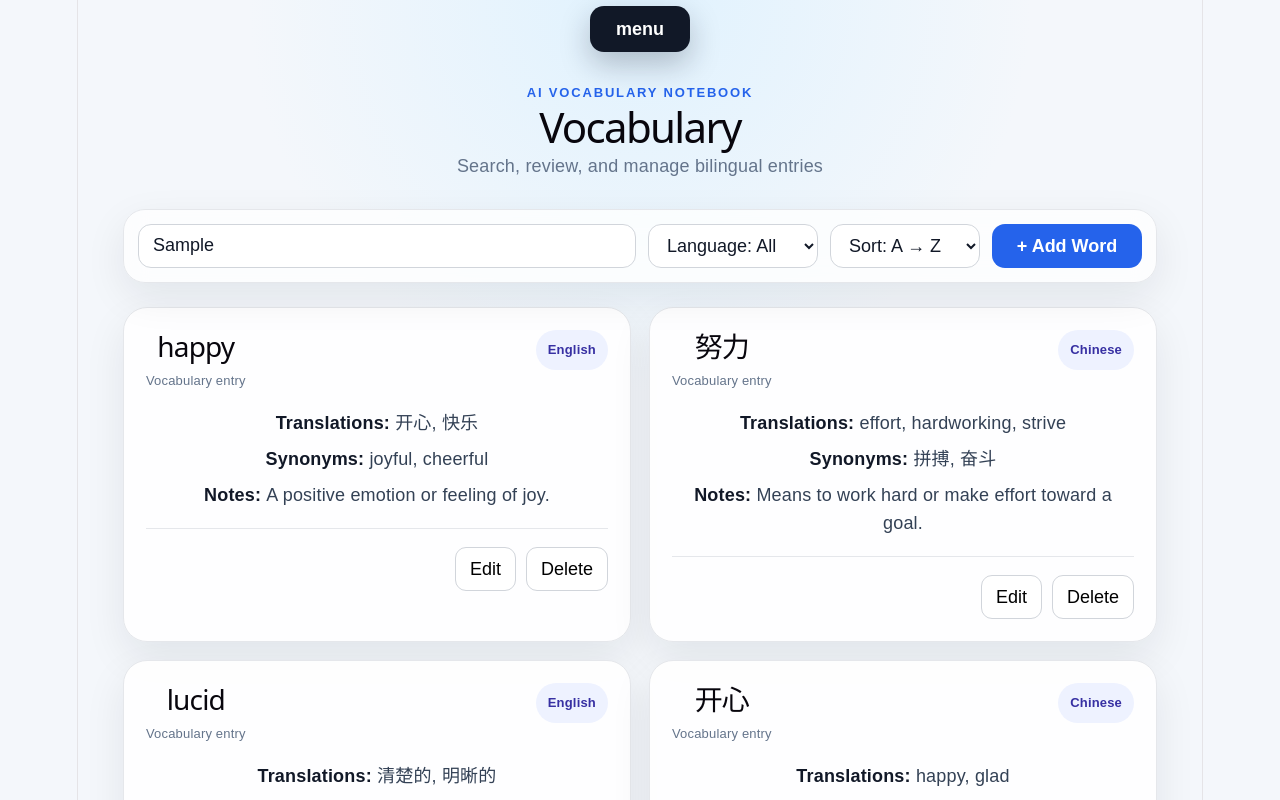
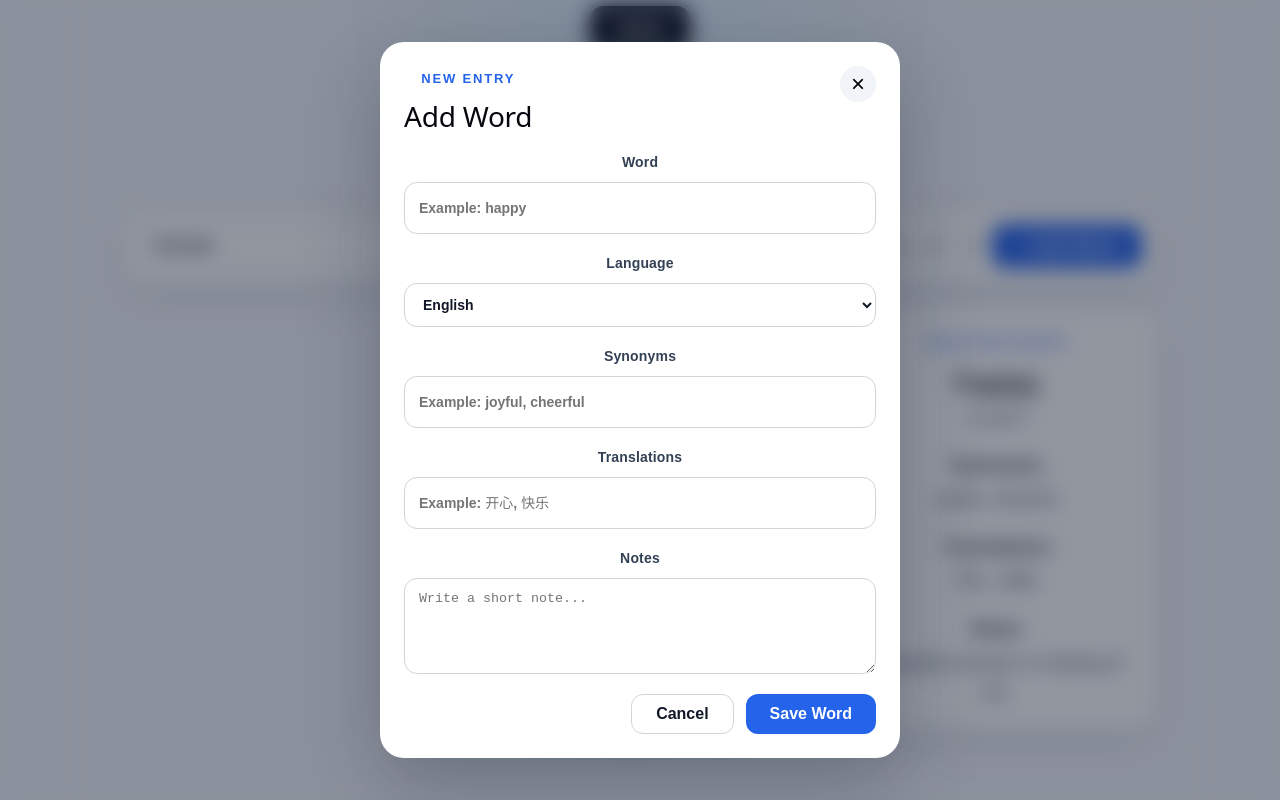
Before and after one commit to AlickJunchenLi/AI-Vocab-Notebook-new, a React (Vite) app in the folder ui/: page / in a window 1280 px wide. Both pictures are taken after typing "Sample" into the empty fields and a click on the button "+ Add Word". Shown: the top 800 px of the page. Built offline with nearby package versions, Linux system fonts and the light colour scheme.

Commit message:
Fix Add Word modal state flow and prepare modal button style improvements

```diff
--- a/ui/src/App.css
+++ b/ui/src/App.css
@@ -26,7 +26,7 @@ select {
 .top-menu {
     position: fixed;
     top: 6px;
-    left:50;
+    left:50%;
     transform: translateX(-50%);
     z-index: 20;
 
@@ -111,7 +111,7 @@ select {
 .add-button {
     border: 0 !important;
     background: #2563eb !important;
-    border-radius: 4px;
+    border-radius: 20px;
     color: white !important;
     font-weight: 700;
     cursor: pointer;
@@ -215,3 +215,170 @@ select {
     font-size: 34px;
   }
 }
+
+.content-layout {
+  display: grid;
+  grid-template-columns: 1fr 320px;
+  gap: 22px;
+  align-items: start;
+}
+
+.selected-card {
+  border-color: #2563eb;
+  box-shadow: 0 18px 48px rgba(37, 99, 235, 0.18);
+}
+
+.detail-panel {
+  position: sticky;
+  top: 86px;
+
+  background: rgba(255, 255, 255, 0.92);
+  border: 1px solid #e5e7eb;
+  border-radius: 24px;
+  padding: 22px;
+  box-shadow: 0 16px 42px rgba(15, 23, 42, 0.08);
+}
+
+.detail-panel h2 {
+  margin: 0;
+  font-size: 30px;
+}
+
+.detail-language {
+  margin-top: 6px;
+  color: #64748b;
+}
+
+.detail-block {
+  margin-top: 20px;
+}
+
+.detail-block p {
+  margin: 8px 0 0;
+  color: #334155;
+  line-height: 1.55;
+}
+
+@media (max-width: 850px) {
+  .content-layout {
+    grid-template-columns: 1fr;
+  }
+
+  .detail-panel {
+    position: static;
+  }
+}
+
+.modal-overlay {
+  position: fixed;
+  inset: 0;
+  z-index: 40;
+
+  display: flex;
+  justify-content: center;
+  align-items: center;
+
+  padding: 24px;
+  background: rgba(15, 23, 42, 0.45);
+  backdrop-filter: blur(10px);
+}
+
+.add-word-modal {
+  width: min(520px, 100%);
+  display: grid;
+  gap: 16px;
+
+  background: white;
+  border-radius: 24px;
+  padding: 24px;
+  box-shadow: 0 24px 80px rgba(15, 23, 42, 0.28);
+}
+
+.modal-header {
+  display: flex;
+  justify-content: space-between;
+  gap: 16px;
+  align-items: flex-start;
+}
+
+.modal-header h2 {
+  margin: 0;
+  font-size: 28px;
+}
+
+.close-button {
+  width: 36px;
+  height: 36px;
+  border: 0;
+  border-radius: 999px;
+  background: #f1f5f9;
+  cursor: pointer;
+  font-size: 24px;
+  line-height: 1;
+}
+
+.add-word-modal label {
+  display: grid;
+  gap: 7px;
+
+  font-size: 14px;
+  font-weight: 700;
+  color: #334155;
+}
+
+.add-word-modal input,
+.add-word-modal select,
+.add-word-modal textarea {
+  width: 100%;
+  border: 1px solid #d1d5db;
+  border-radius: 13px;
+  padding: 12px 14px;
+  color: #111827;
+  background: white;
+}
+
+.add-word-modal textarea {
+  min-height: 96px;
+  resize: vertical;
+}
+
+.add-word-modal input:focus,
+.add-word-modal select:focus,
+.add-word-modal textarea:focus {
+  outline: 3px solid rgba(37, 99, 235, 0.18);
+  border-color: #2563eb;
+}
+
+.modal-actions {
+  display: flex;
+  justify-content: flex-end;
+  gap: 12px;
+  margin-top: 4px;
+}
+
+.secondary-button {
+  border: 1px solid #d1d5db;
+  border-radius: 13px;
+  padding: 0 18px;
+  background: white;
+  color: #111827;
+  font-weight: 700;
+  cursor: pointer;
+}
+
+.modal-actions .secondary-button,
+.modal-actions .add-button {
+  min-height: 40px;
+  padding: 0 24px;
+  border-radius: 12px;
+  font-size: 16px;
+  font-weight: 700;
+
+  display: flex;
+  align-items: center;
+  justify-content: center;
+}
+
+.secondary-button:hover {
+  background: #f8fafc;
+}
--- a/ui/src/App.jsx
+++ b/ui/src/App.jsx
@@ -1,9 +1,54 @@
-import "./App.css"
-import TopMenu from "./components/Topmenu.jsx"
+import { useState } from "react";
+import "./App.css";
+import TopMenu from "./components/TopMenu.jsx";
 import WordCard from "./components/WordCard";
 import { mockEntries } from "./data/mockEntries";
+import DetailPanel from "./components/DetailPanel";
+import AddWordModal from "./components/AddWordModal";
 
 function App() {
+  const [searchText, setSearchText] = useState("");
+  const [languageFilter, setLanguageFilter] = useState("all");
+  const [sortOrder, setSortOrder] = useState("az");
+  const [entries, setEntries] = useState(mockEntries);
+  const [selectedEntry, setSelectedEntry] = useState(mockEntries[0]);
+  const [isAddModalOpen, setIsAddModalOpen] = useState(false);
+
+  const filteredEntries = entries
+    .filter((entry) => {
+      const searchTarget = [
+        entry.word,
+        entry.language,
+        Array.isArray(entry.synonyms) ? entry.synonyms.join(" ") : entry.synonym,
+        Array.isArray(entry.translations)
+          ? entry.translations.join(" ")
+          : entry.translation,
+        entry.notes,
+      ]
+        .join(" ")
+        .toLowerCase();
+
+      const matchesSearch = searchTarget.includes(searchText.toLowerCase());
+
+      const matchesLanguage =
+        languageFilter === "all" || entry.language === languageFilter;
+
+      return matchesSearch && matchesLanguage;
+    })
+    .sort((a, b) => {
+      if (sortOrder === "az") {
+        return a.word.localeCompare(b.word);
+      }
+
+      return b.word.localeCompare(a.word);
+    });
+
+  function handleAddEntry(newEntry) {
+    setEntries((previousEntries) => [newEntry, ...previousEntries]);
+    setSelectedEntry(newEntry);
+    setIsAddModalOpen(false);
+  }
+
   return (
     <div className="app">
       <TopMenu />
@@ -18,28 +63,60 @@ function App() {
         </header>
 
         <section className="controls">
-                    <input type="text" placeholder="Search words..." />
+          <input
+            type="text"
+            placeholder="Search words..."
+            value={searchText}
+            onChange={(event) => setSearchText(event.target.value)}
+          />
 
-                    <select defaultValue="all">
-                        <option value="all"> Language: All</option>
+          <select
+            value={languageFilter}
+            onChange={(event) => setLanguageFilter(event.target.value)}
+          >
+            <option value="all">Language: All</option>
             <option value="English">English</option>
             <option value="Chinese">Chinese</option>
           </select>
 
-                    <select defaultValue="az">
+          <select
+            value={sortOrder}
+            onChange={(event) => setSortOrder(event.target.value)}
+          >
             <option value="az">Sort: A → Z</option>
             <option value="za">Sort: Z → A</option>
           </select>
 
-                    <button className="add-button">+ Add Word</button>
+          <button className="add-button" onClick={() => setIsAddModalOpen(true)}>
+            + Add Word
+          </button>
         </section>
 
+        <section className="content-layout">
           <section className="word-grid">
-                    {mockEntries.map((entry)=>(
-                        <WordCard key={entry.id} entry={entry} />
+            {filteredEntries.map((entry) => (
+              <WordCard
+                key={entry.id}
+                entry={entry}
+                onSelect={setSelectedEntry}
+                isSelected={selectedEntry?.id === entry.id}
+              />
             ))}
           </section>
+
+          <DetailPanel entry={selectedEntry} />
+        </section>
+
+        {filteredEntries.length === 0 && (
+          <p className="empty-state">No matching words found.</p>
+        )}
       </main>
+      {isAddModalOpen && (
+        <AddWordModal
+          onClose={() => setIsAddModalOpen(false)}
+          onAdd={handleAddEntry}
+        />
+      )}
     </div>
   );
 }
--- /dev/null
+++ b/ui/src/components/AddWordModal.jsx
@@ -0,0 +1,127 @@
+import { useState } from "react";
+
+function AddWordModal({ onClose, onAdd }) {
+  const [formData, setFormData] = useState({
+    word: "",
+    language: "English",
+    synonyms: "",
+    translations: "",
+    notes: "",
+  });
+
+  function handleChange(event) {
+    const { name, value } = event.target;
+
+    setFormData((previousData) => ({
+      ...previousData,
+      [name]: value,
+    }));
+  }
+
+  function splitList(text) {
+    return text
+      .split(/[,，]/)
+      .map((item) => item.trim())
+      .filter((item) => item !== "");
+  }
+
+  function handleSubmit(event) {
+    event.preventDefault();
+
+    if (formData.word.trim() === "") {
+      return;
+    }
+
+    const newEntry = {
+      id: Date.now(),
+      word: formData.word.trim(),
+      language: formData.language,
+      synonyms: splitList(formData.synonyms),
+      translations: splitList(formData.translations),
+      notes: formData.notes.trim(),
+    };
+
+    onAdd(newEntry);
+  }
+
+  return (
+    <div className="modal-overlay">
+      <form className="add-word-modal" onSubmit={handleSubmit}>
+        <div className="modal-header">
+          <div>
+            <p className="eyebrow">New Entry</p>
+            <h2>Add Word</h2>
+          </div>
+
+          <button type="button" className="close-button" onClick={onClose}>
+            ×
+          </button>
+        </div>
+
+        <label>
+          Word
+          <input
+            name="word"
+            value={formData.word}
+            onChange={handleChange}
+            placeholder="Example: happy"
+          />
+        </label>
+
+        <label>
+          Language
+          <select
+            name="language"
+            value={formData.language}
+            onChange={handleChange}
+          >
+            <option value="English">English</option>
+            <option value="Chinese">Chinese</option>
+          </select>
+        </label>
+
+        <label>
+          Synonyms
+          <input
+            name="synonyms"
+            value={formData.synonyms}
+            onChange={handleChange}
+            placeholder="Example: joyful, cheerful"
+          />
+        </label>
+
+        <label>
+          Translations
+          <input
+            name="translations"
+            value={formData.translations}
+            onChange={handleChange}
+            placeholder="Example: 开心, 快乐"
+          />
+        </label>
+
+        <label>
+          Notes
+          <textarea
+            name="notes"
+            value={formData.notes}
+            onChange={handleChange}
+            placeholder="Write a short note..."
+          />
+        </label>
+
+        <div className="modal-actions">
+          <button type="button" className="secondary-button" onClick={onClose}>
+            Cancel
+          </button>
+
+          <button type="submit" className="add-button">
+            Save Word
+          </button>
+        </div>
+      </form>
+    </div>
+  );
+}
+
+export default AddWordModal;
--- /dev/null
+++ b/ui/src/components/DetailPanel.jsx
@@ -0,0 +1,53 @@
+function getListText(arrayValue, singleValue, emptyText) {
+  if (Array.isArray(arrayValue) && arrayValue.length > 0) {
+    return arrayValue.join(", ");
+  }
+
+  if (typeof singleValue === "string" && singleValue.trim() !== "") {
+    return singleValue;
+  }
+
+  return emptyText;
+}
+
+function DetailPanel({ entry }) {
+  if (!entry) {
+    return (
+      <aside className="detail-panel">
+        <p>Select a word to view details.</p>
+      </aside>
+    );
+  }
+
+  return (
+    <aside className="detail-panel">
+      <p className="eyebrow">Selected Entry</p>
+
+      <h2>{entry.word}</h2>
+      <p className="detail-language">{entry.language}</p>
+
+      <div className="detail-block">
+        <strong>Synonyms</strong>
+        <p>{getListText(entry.synonyms, entry.synonym, "No synonyms yet")}</p>
+      </div>
+
+      <div className="detail-block">
+        <strong>Translations</strong>
+        <p>
+          {getListText(
+            entry.translations,
+            entry.translation,
+            "No translations yet"
+          )}
+        </p>
+      </div>
+
+      <div className="detail-block">
+        <strong>Notes</strong>
+        <p>{entry.notes || "No notes yet"}</p>
+      </div>
+    </aside>
+  );
+}
+
+export default DetailPanel;
--- a/ui/src/components/WordCard.jsx
+++ b/ui/src/components/WordCard.jsx
@@ -1,37 +1,54 @@
-function WordCard( { entry }) {
+function getListText(arrayValue, singleValue, emptyText) {
+  if (Array.isArray(arrayValue) && arrayValue.length > 0) {
+    return arrayValue.join(", ");
+  }
+
+  if (typeof singleValue === "string" && singleValue.trim() !== "") {
+    return singleValue;
+  }
+
+  return emptyText;
+}
+
+function WordCard({ entry, onSelect, isSelected }) {
+  const synonymsText = getListText(
+    entry.synonyms,
+    entry.synonym,
+    "No synonyms yet"
+  );
+  const translationsText = getListText(
+    entry.translations,
+    entry.translation,
+    "No translations yet"
+  );
+
   return (
-        <article className="word-card">
+    <article className={`word-card ${isSelected ? "selected-card" : ""}`}>
       <div className="word-card-header">
         <div>
           <h2>{entry.word}</h2>
-                    <p className="word-subtitle"> Vocabulary entry</p>
+          <p className="word-subtitle">{entry.notes || "No notes yet"}</p>
         </div>
 
         <span className="language-tag">{entry.language}</span>
-
       </div>
 
       <div className="word-card-body">
         <p>
-                    <strong>Translations: </strong> {entry.translations.join(", ")}
+          <strong>Synonyms:</strong> {synonymsText}
         </p>
-
         <p>
-                    <strong>Synonyms: </strong> {entry.synonyms.join(", ")}
-                </p>
-
-                <p>
-                    <strong>Notes: </strong> {entry.notes}
+          <strong>Translations:</strong> {translationsText}
         </p>
       </div>
 
       <div className="word-card-actions">
-                <button>Edit</button>
-                <button>Delete</button>
+        <button type="button" onClick={() => onSelect(entry)}>
+          View Details
+        </button>
       </div>
-
-        </article>);
-
+    </article>
+  );
 }
 
 export default WordCard;
```
Lines whose indentation alone changed are shown as unchanged.
